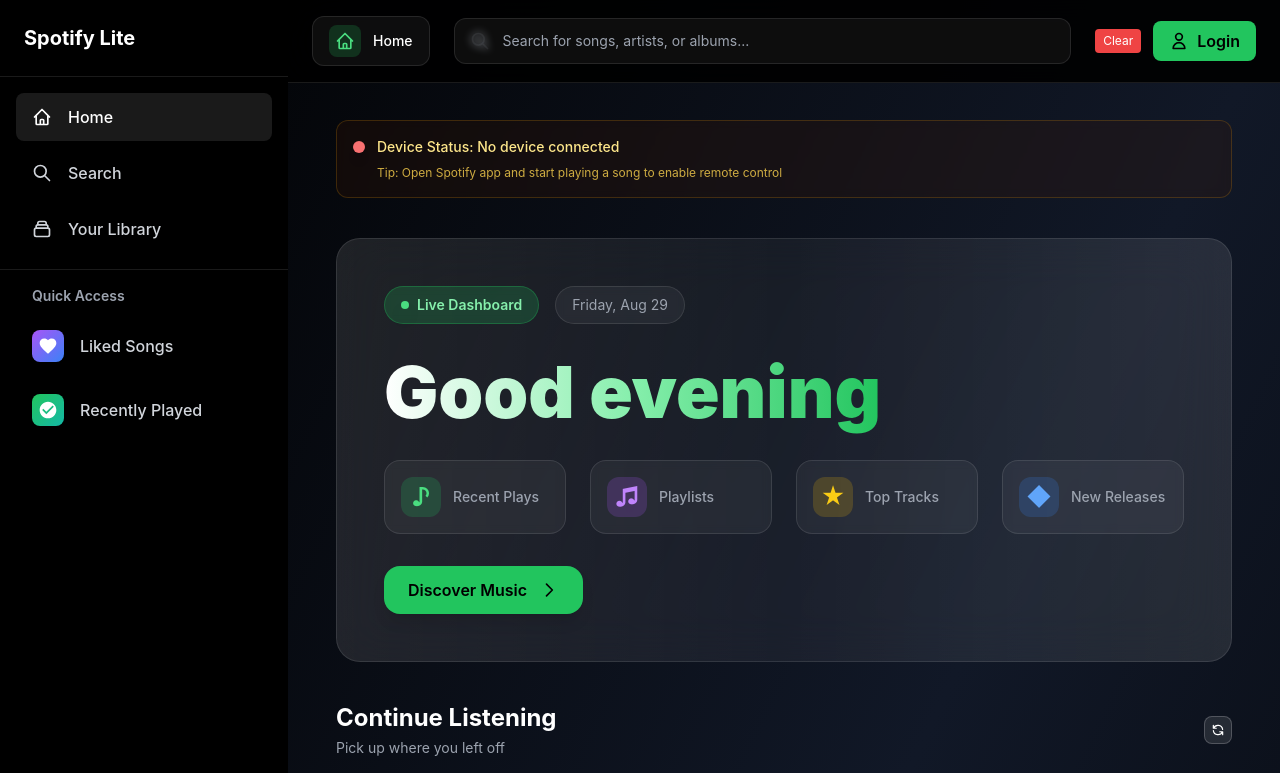
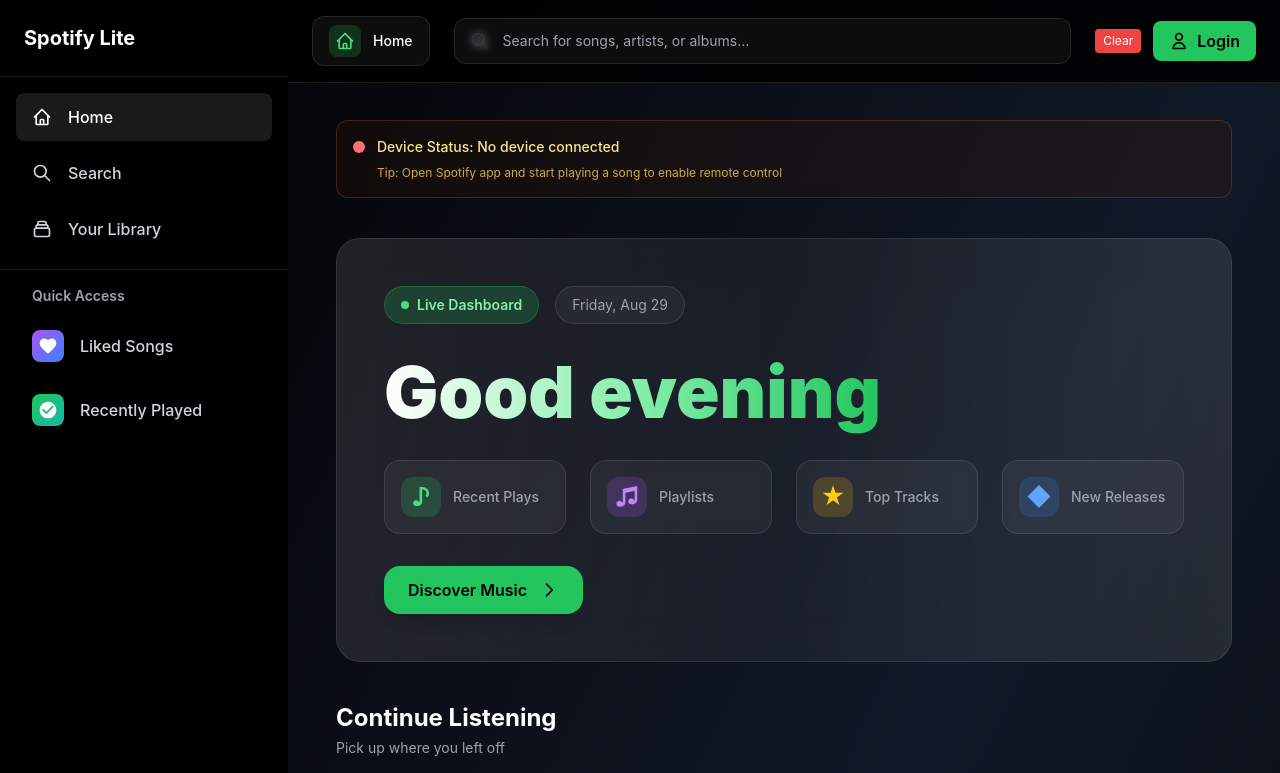
Before and after one commit to WillWiC/music-player-client, a React (Vite) app: page / in a window 1280 px wide. Shown: the top 773 px of the page. Built offline with nearby package versions, Linux system fonts and the light colour scheme.

Commit message:
feat(Dashboard): add @mui/icons-material for scroll to top icon and remove unused refresh button

```diff
--- a/package.json
+++ b/package.json
@@ -14,6 +14,7 @@
   "dependencies": {
     "@emotion/react": "^11.14.0",
     "@emotion/styled": "^11.14.1",
+    "@mui/icons-material": "^7.3.1",
     "@mui/material": "^7.3.1",
     "@types/react-router-dom": "^5.3.3",
     "react": "^19.1.1",
--- a/src/pages/Dashboard.tsx
+++ b/src/pages/Dashboard.tsx
@@ -5,6 +5,7 @@
 import type { User, Playlist, RecentlyPlayedItem, Track, Album, Category } from '../types/spotify';
 import Sidebar from '../components/Sidebar';
 import Header from '../components/Header';
+import KeyboardArrowUpIcon from '@mui/icons-material/KeyboardArrowUp';
 import '../index.css';
 
 const Dashboard: React.FC = () => {
@@ -35,7 +36,6 @@
   const [sidebarOpen, setSidebarOpen] = React.useState(false);
 
   // Refresh state for recently played tracks
-  const [lastRefreshTime, setLastRefreshTime] = React.useState<Date | null>(null);
   const [isRefreshing, setIsRefreshing] = React.useState(false);
   const [locallyPlayedTracks, setLocallyPlayedTracks] = React.useState<any[]>([]);
 
@@ -180,7 +180,6 @@
       }
 
       setRecentlyPlayed(uniqueTracks);
-      setLastRefreshTime(new Date());
       setErrors(prev => ({ ...prev, recently: '' }));
       console.log(`Updated recently played with ${uniqueTracks.length} tracks (${locallyPlayedTracks.length} local, ${apiTracks.length} from API)`);
     } catch (error) {
@@ -526,28 +525,6 @@
                     </button>
                   </div>
                 )}
-
-                {/* Refresh Button */}
-                <button
-                  onClick={refreshRecentlyPlayed}
-                  disabled={isRefreshing}
-                  className={`p-1.5 rounded-lg border transition-all duration-300 ${
-                    isRefreshing
-                      ? 'bg-white/5 border-white/10 text-gray-500 cursor-not-allowed'
-                      : 'bg-white/10 border-white/20 text-white hover:bg-white/20 hover:border-white/40'
-                  }`}
-                  title={
-                    isRefreshing
-                      ? 'Refreshing...'
-                      : lastRefreshTime
-                        ? `Refresh recently played (Last updated: ${lastRefreshTime.toLocaleTimeString()})`
-                        : 'Refresh recently played'
-                  }
-                >
-                  <svg className={`w-3.5 h-3.5 ${isRefreshing ? 'animate-spin' : ''}`} fill="none" viewBox="0 0 24 24" stroke="currentColor">
-                    <path strokeLinecap="round" strokeLinejoin="round" strokeWidth={2} d="M4 4v5h.582m15.356 2A8.001 8.001 0 004.582 9m0 0H9m11 11v-5h-.581m0 0a8.003 8.003 0 01-15.357-2m15.357 2H15" />
-                  </svg>
-                </button>
               </div>
             </div>
 
@@ -1028,19 +1005,10 @@
           title="Scroll to top"
           style={{ zIndex: 100 }}
         >
-          <svg
-            className="w-5 h-5 transform group-hover:-translate-y-0.5 transition-transform duration-200"
-            fill="none"
-            viewBox="0 0 24 24"
-            stroke="currentColor"
-            strokeWidth={2}
-          >
-            <path
-              strokeLinecap="round"
-              strokeLinejoin="round"
-              d="M7 14l5-5 5 5"
-            />
-          </svg>
+          <KeyboardArrowUpIcon
+            className="transform group-hover:-translate-y-0.5 transition-transform duration-200"
+            style={{ fontSize: '20px' }}
+          />
         </button>
       )}
     </div>
```
Also changed, not shown: 1 other file (tests, documents, lock files or other folders).
